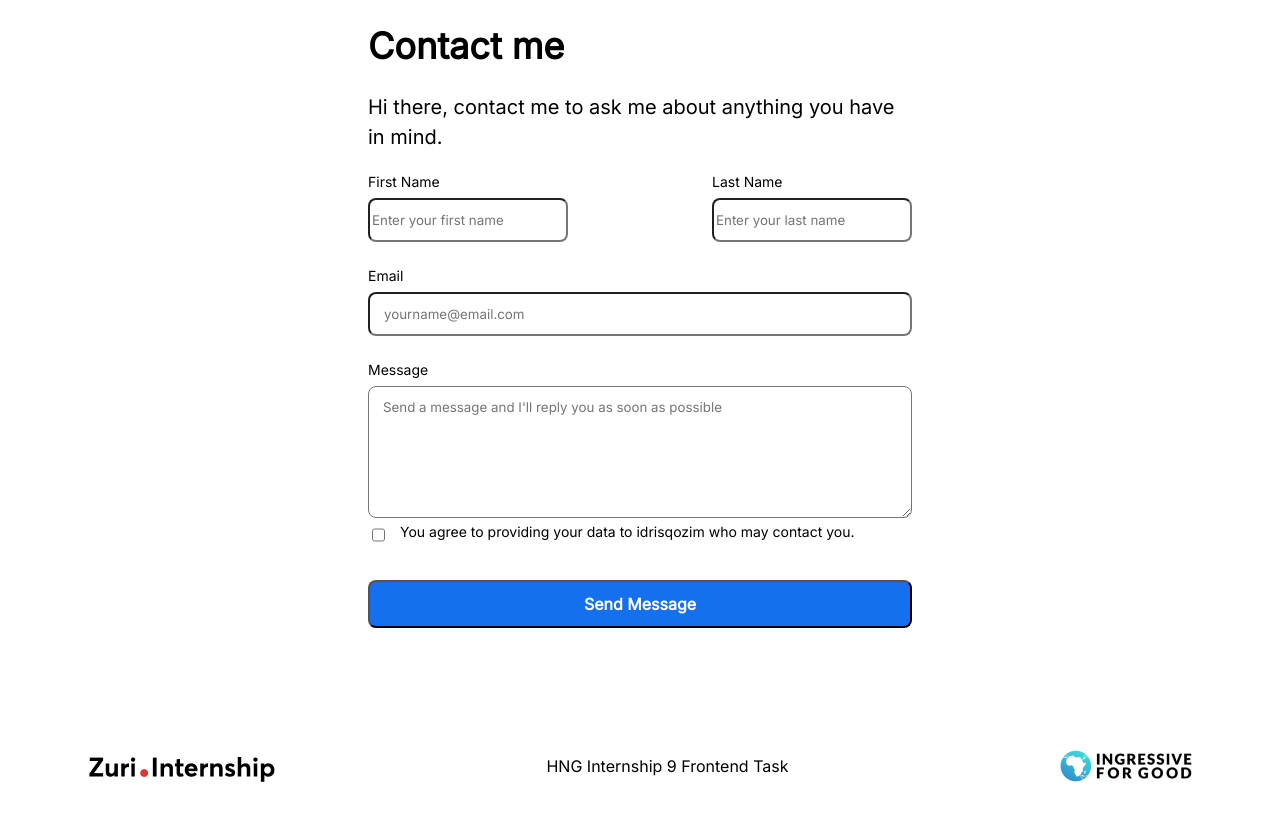
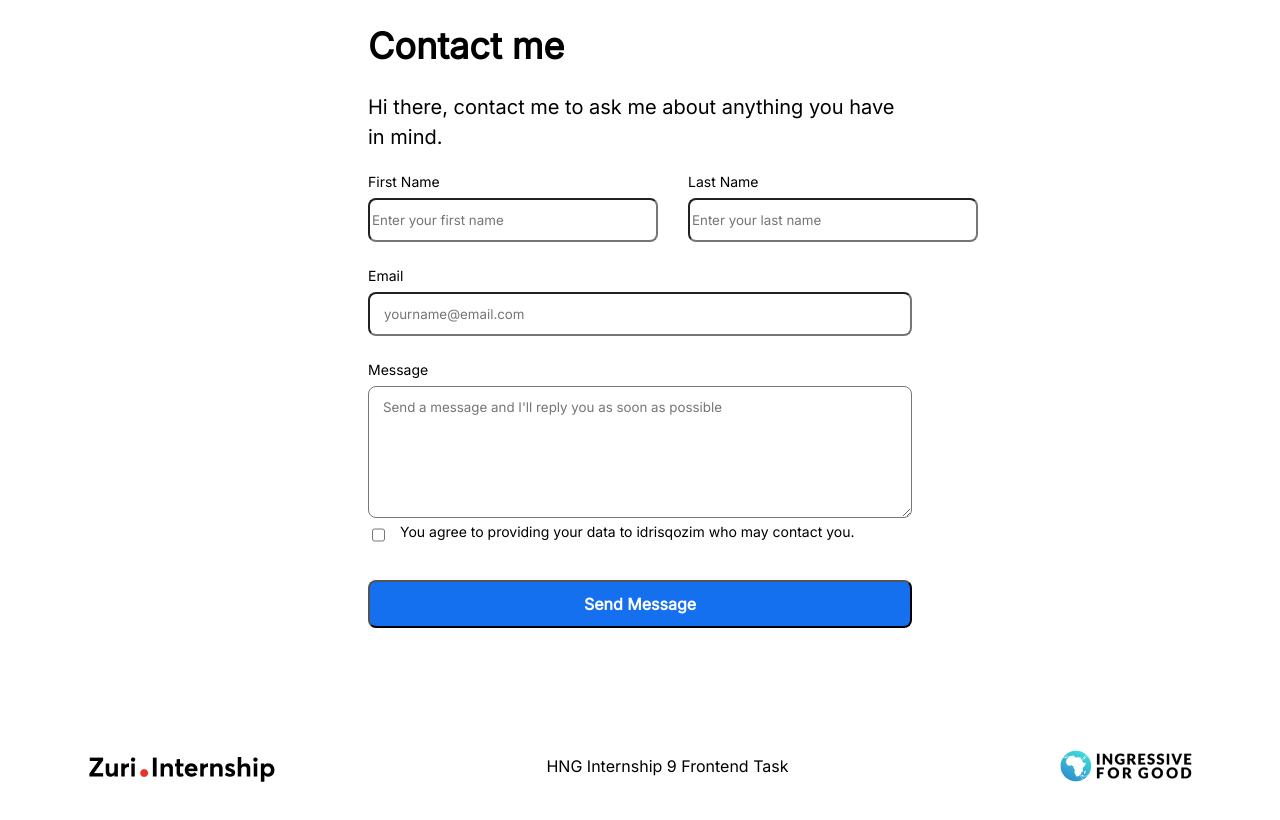
Before and after one commit to Cospis/Front-End-Stage-1-Task, a React (Create React App) app: page /contact in a window 1280 px wide. Shown: the top 820 px of the page. Built offline with nearby package versions, Linux system fonts and the light colour scheme.

Commit message:
fix: successfully fixed the first and last name bug

```diff
--- a/src/index.css
+++ b/src/index.css
@@ -132,16 +132,15 @@ label{
 }
 .details-name{
   display: flex;
-  justify-content: space-between;
-  gap: 24px;
   width: 100%;
+  column-gap: 120px;
 }
 #first_name, #last_name{
-height: 44px;
-border-radius: 8px;
-margin-bottom: 24px;
-width: 100%;
-box-sizing: border-box;
+  height: 44px;
+  border-radius: 8px;
+  margin-bottom: 24px;
+  width: 145%;
+  box-sizing: border-box;
 }
 
 .footer{
@@ -154,6 +153,7 @@ box-sizing: border-box;
 
 .contactus{
   margin: 24px 360px;
+  /* width: 100%; */
 }
 .contactus h1{
 font-weight: 600 ;
@@ -239,7 +239,9 @@ line-height: 44px;
  .profile{
   padding: 12px 18px;
 }
-
+#first_name, #last_name{
+  width: 100%;
+}
 .contactus{
   margin: 64px 16px;
 }
```
